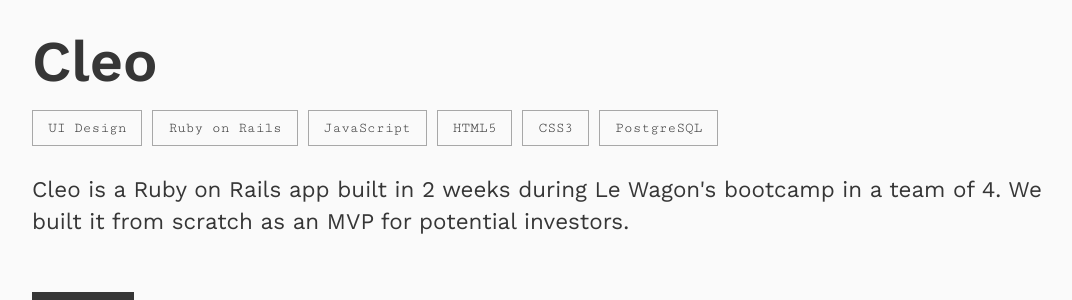
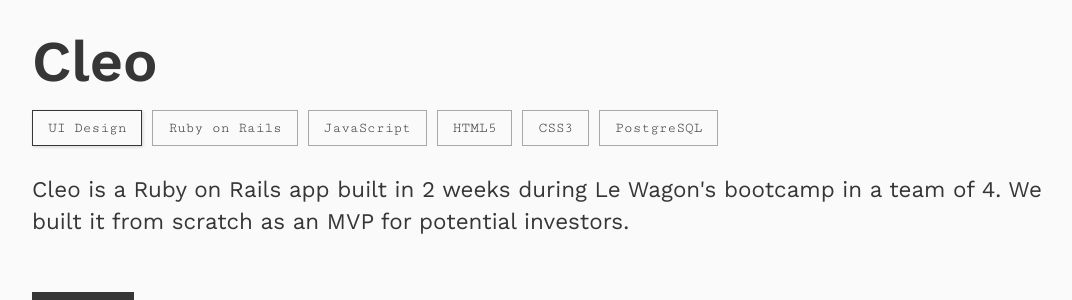
Before and after one commit to margaux-m/portfolio, a PHP site: page /pages/projects/cleo.html in a window 1280 px wide, with the pointer over the restyled element. Shown: the part 203-503 px from the top of the page, without its empty margins (96-1168 px from the left). Run offline with PHP 8.4, Linux system fonts and the light colour scheme; some libraries are stand-ins or nearby versions.

Commit message:
Added hover effect on tags

```diff
--- a/assets/css/components/cards.css
+++ b/assets/css/components/cards.css
@@ -84,6 +84,11 @@
   margin: 5px 10px 5px 0px;
 }
 
+.tag-outline:hover {
+  border: 1px solid #363636;
+  box-shadow: 1px 1px 3px rgba(54, 54, 54, 0.2);
+}
+
 /* Logo on hover */
 .project-card:hover {
   color: transparent;
```
